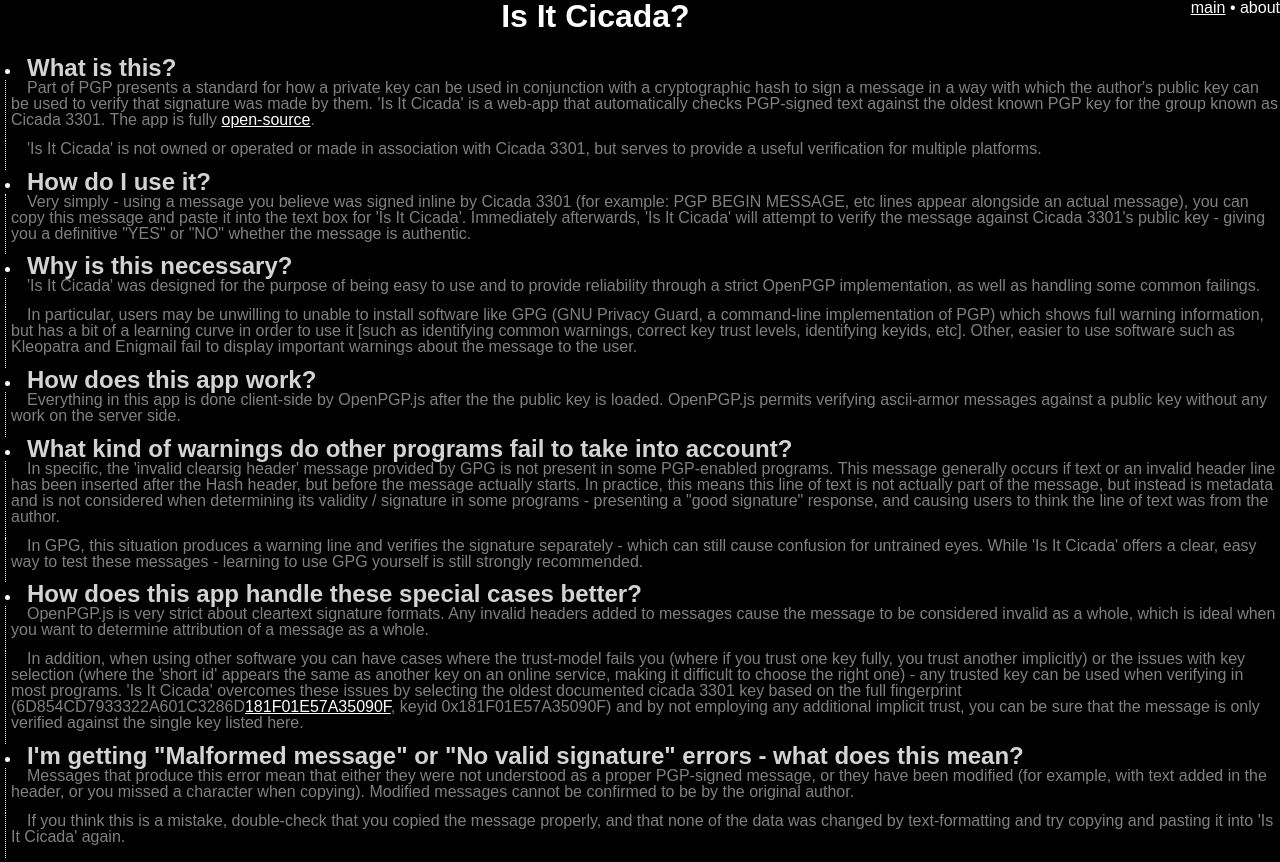
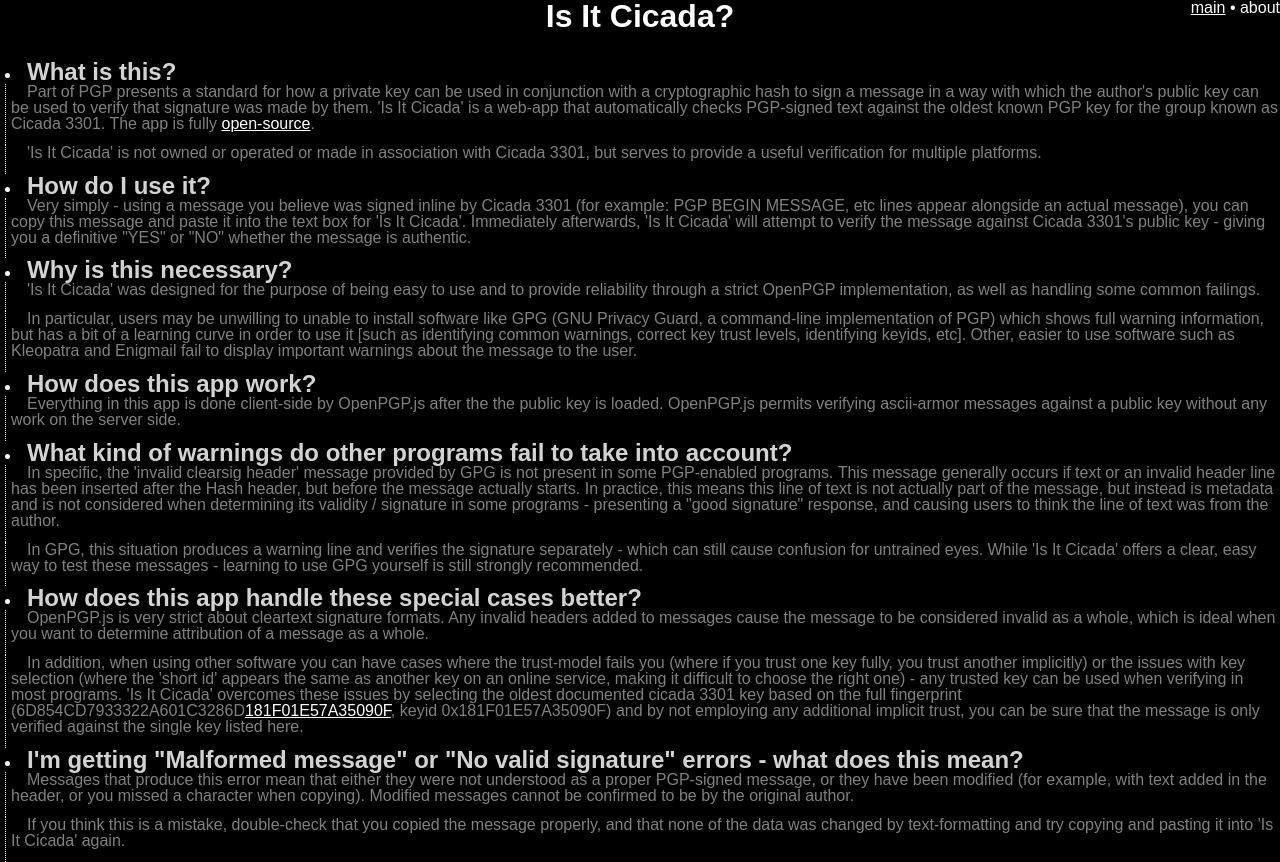
Before and after one commit to cicada-solvers/isitcicada, a plain HTML site: page about.html in a window 1280 px wide. Drawn offline with Linux system fonts and the light colour scheme; a web font is replaced by a local one.

Commit message:
center header title and fix about page flex for chrome (overflow hides header)

```diff
--- a/theme.css
+++ b/theme.css
@@ -75,7 +75,7 @@ ul.faq p{
 
 .flex-item:nth-child(1) {
     order: 0;
-    flex: 0 1 auto;
+    flex: 0 0 60px;
     align-self: auto;
 }
 
@@ -101,18 +101,18 @@ ul.faq p{
 
 .head-flex-item:nth-child(1) {
     order: 0;
-    flex: 1 1 auto;
+    flex: 1 1 110px;
     align-self: auto;
     }
 
 .head-flex-item:nth-child(2) {
     order: 0;
-    flex: 0 1 auto;
+    flex: 0 1 200px;
     align-self: auto;
     }
 
 .head-flex-item:nth-child(3) {
     order: 0;
-    flex: 1 1 auto;
+    flex: 1 1 110px;
     align-self: auto;
     }
```
Also changed, not shown: about.html (+6 -4 lines), index.html (+3 -4 lines).
